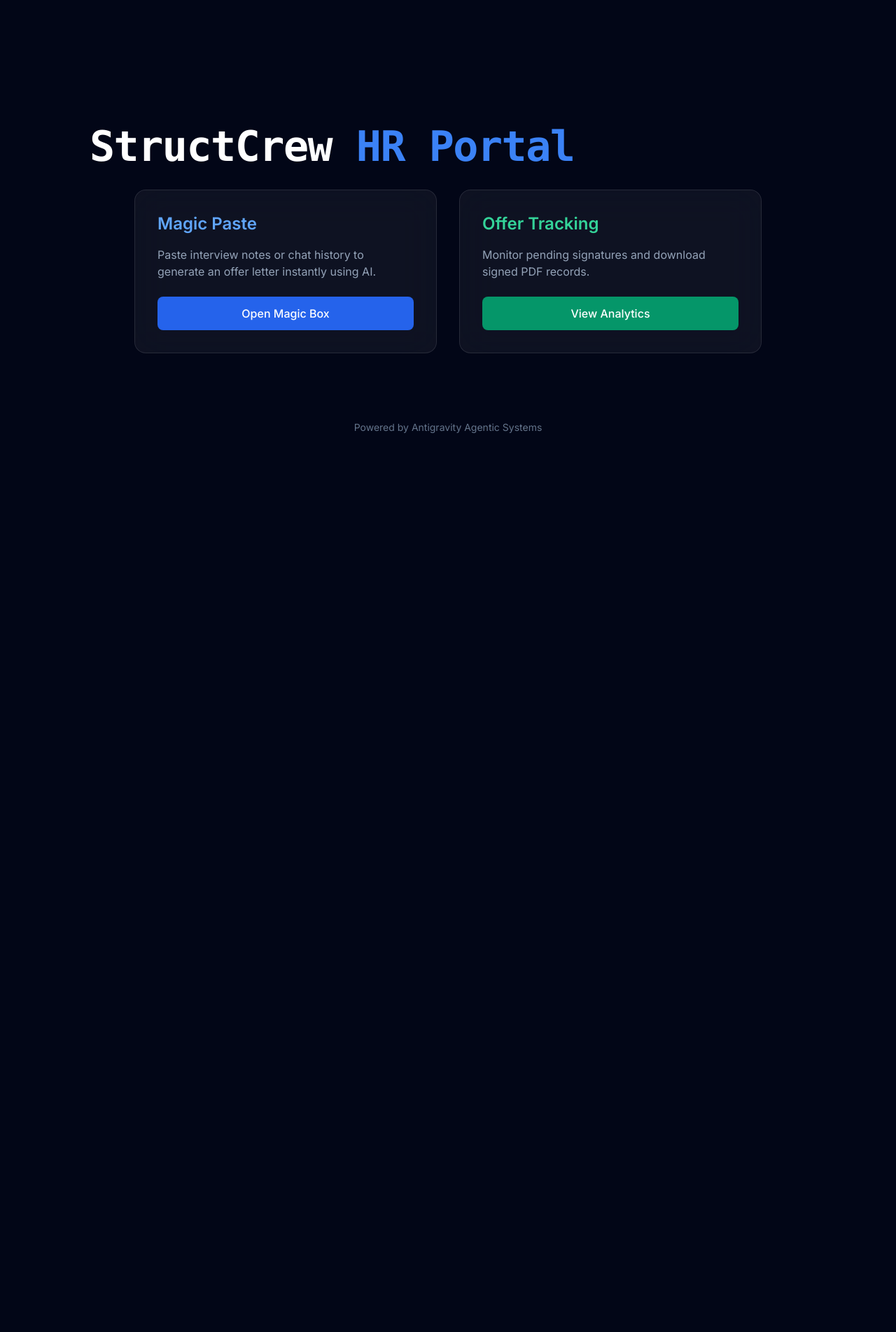
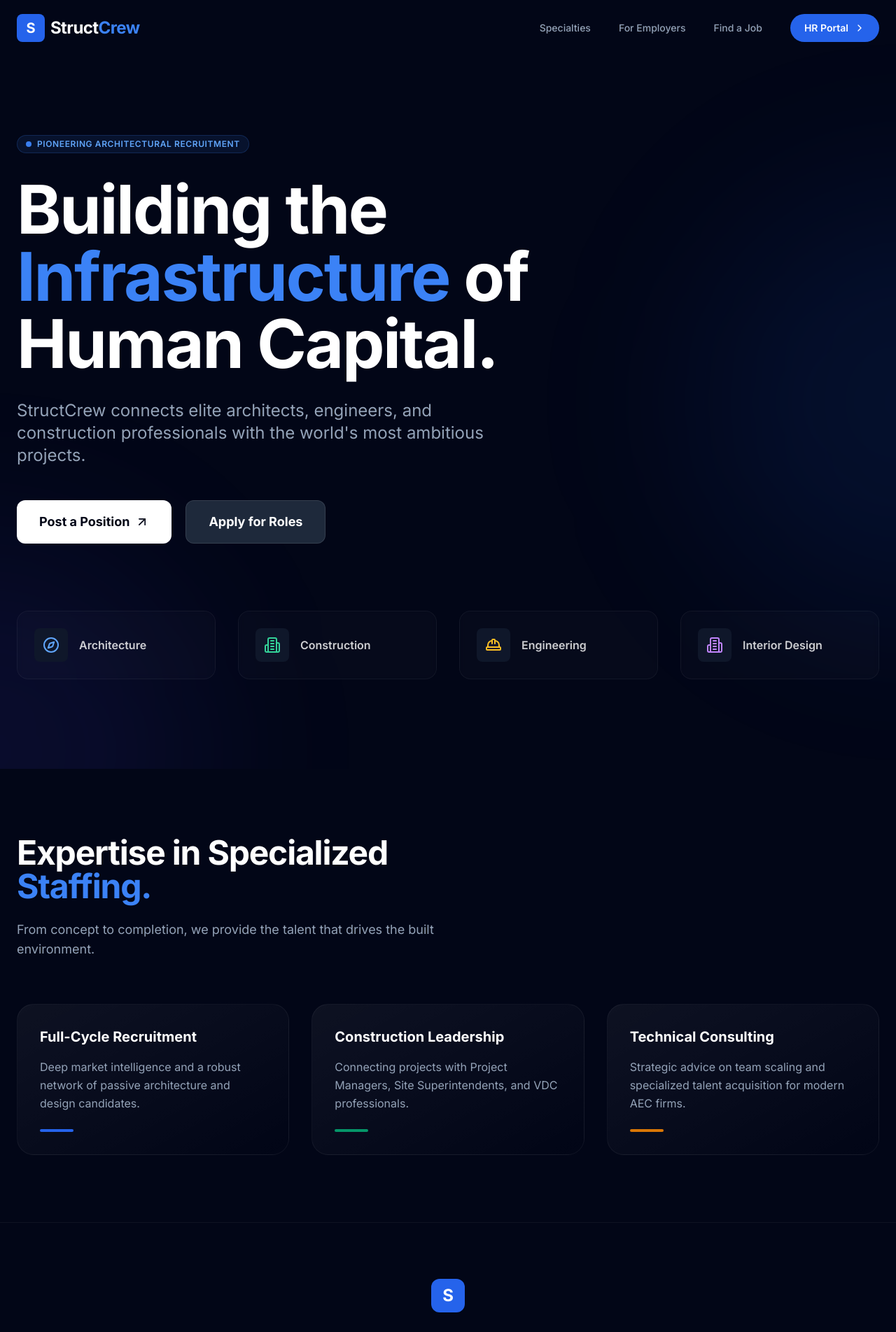
Before and after one commit to yashrmusic/structcrew-hr-portal, a Next.js app: page / in a window 1280 px wide. Shown: the top 1904 px of the page at 70% size. Before the commit the page ends 800 px from the top, so only its background shows below. Built offline with nearby package versions, Linux system fonts and the light colour scheme.

Commit message:
Add premium architecture recruitment homepage and components

```diff
--- a/app/page.tsx
+++ b/app/page.tsx
@@ -1,33 +1,56 @@
+import Navbar from "@/components/Navbar";
+import Hero from "@/components/Hero";
+
 export default function Home() {
     return (
-        <main className="flex min-h-screen flex-col items-center justify-center p-24 bg-slate-950 text-white">
-            <div className="z-10 max-w-5xl w-full items-center justify-between font-mono text-sm lg:flex">
-                <h1 className="text-4xl font-bold tracking-tight text-white sm:text-6xl mb-8">
-                    StructCrew <span className="text-blue-500">HR Portal</span>
-                </h1>
-            </div>
+        <>
+            <Navbar />
+            <Hero />
 
-            <div className="grid grid-cols-1 md:grid-cols-2 gap-8 w-full max-w-4xl">
-                <div className="p-8 rounded-2xl border border-white/10 bg-white/5 backdrop-blur-xl">
-                    <h2 className="text-2xl font-semibold mb-4 text-blue-400">Magic Paste</h2>
-                    <p className="text-slate-400 mb-6">Paste interview notes or chat history to generate an offer letter instantly using AI.</p>
-                    <button className="w-full py-3 px-6 rounded-lg bg-blue-600 hover:bg-blue-700 transition-all font-medium">
-                        Open Magic Box
-                    </button>
+            {/* Featured Roles Section */}
+            <section id="services" className="py-24 bg-slate-950 relative">
+                <div className="max-w-7xl mx-auto px-6">
+                    <div className="flex flex-col md:flex-row md:items-end justify-between mb-16 gap-8">
+                        <div className="max-w-2xl">
+                            <h2 className="text-3xl md:text-5xl font-bold text-white mb-6 tracking-tight">Expertise in Specialized <span className="text-blue-500">Staffing.</span></h2>
+                            <p className="text-lg text-slate-400">From concept to completion, we provide the talent that drives the built environment.</p>
+                        </div>
+                    </div>
+
+                    <div className="grid grid-cols-1 md:grid-cols-3 gap-8">
+                        <div className="p-8 rounded-3xl border border-white/5 bg-gradient-to-br from-white/[0.05] to-transparent hover:border-blue-500/30 transition-all group">
+                            <h3 className="text-xl font-bold mb-4 text-white">Full-Cycle Recruitment</h3>
+                            <p className="text-slate-400 leading-relaxed mb-6">Deep market intelligence and a robust network of passive architecture and design candidates.</p>
+                            <div className="w-12 h-1 bg-blue-600 rounded-full group-hover:w-24 transition-all" />
+                        </div>
+
+                        <div className="p-8 rounded-3xl border border-white/5 bg-gradient-to-br from-white/[0.05] to-transparent hover:border-emerald-500/30 transition-all group">
+                            <h3 className="text-xl font-bold mb-4 text-white">Construction Leadership</h3>
+                            <p className="text-slate-400 leading-relaxed mb-6">Connecting projects with Project Managers, Site Superintendents, and VDC professionals.</p>
+                            <div className="w-12 h-1 bg-emerald-600 rounded-full group-hover:w-24 transition-all" />
+                        </div>
+
+                        <div className="p-8 rounded-3xl border border-white/5 bg-gradient-to-br from-white/[0.05] to-transparent hover:border-amber-500/30 transition-all group">
+                            <h3 className="text-xl font-bold mb-4 text-white">Technical Consulting</h3>
+                            <p className="text-slate-400 leading-relaxed mb-6">Strategic advice on team scaling and specialized talent acquisition for modern AEC firms.</p>
+                            <div className="w-12 h-1 bg-amber-600 rounded-full group-hover:w-24 transition-all" />
+                        </div>
+                    </div>
                 </div>
+            </section>
 
-                <div className="p-8 rounded-2xl border border-white/10 bg-white/5 backdrop-blur-xl">
-                    <h2 className="text-2xl font-semibold mb-4 text-emerald-400">Offer Tracking</h2>
-                    <p className="text-slate-400 mb-6">Monitor pending signatures and download signed PDF records.</p>
-                    <button className="w-full py-3 px-6 rounded-lg bg-emerald-600 hover:bg-emerald-700 transition-all font-medium">
-                        View Analytics
-                    </button>
+            {/* Footer Branding */}
+            <footer className="py-20 bg-slate-950 border-t border-white/5 text-center">
+                <div className="max-w-7xl mx-auto px-6 flex flex-col items-center">
+                    <div className="w-12 h-12 bg-blue-600 rounded-xl flex items-center justify-center font-bold text-2xl text-white mb-6">S</div>
+                    <p className="text-slate-500 max-w-xs mb-8">Specialized recruitment for the architecture, engineering, and construction world.</p>
+                    <div className="flex gap-8 text-sm font-medium text-slate-400">
+                        <span>© 2026 StructCrew</span>
+                        <span>Terms</span>
+                        <span>Privacy</span>
+                    </div>
                 </div>
-            </div>
-
-            <footer className="mt-24 text-slate-500 text-sm">
-                Powered by Antigravity Agentic Systems
             </footer>
-        </main>
+        </>
     );
 }
--- /dev/null
+++ b/components/Hero.tsx
@@ -0,0 +1,54 @@
+import { ArrowUpRight, Building2, HardHat, Compass } from "lucide-react";
+
+export default function Hero() {
+    return (
+        <section className="relative pt-32 pb-20 md:pt-48 md:pb-32 overflow-hidden bg-slate-950">
+            {/* Decorative Orbs */}
+            <div className="absolute top-1/4 -right-1/4 w-[600px] h-[600px] bg-blue-600/10 rounded-full blur-[120px] pointer-events-none" />
+            <div className="absolute -bottom-1/4 -left-1/4 w-[600px] h-[600px] bg-indigo-600/10 rounded-full blur-[120px] pointer-events-none" />
+
+            <div className="max-w-7xl mx-auto px-6 relative z-10">
+                <div className="max-w-4xl">
+                    <div className="inline-flex items-center gap-2 px-3 py-1 rounded-full bg-blue-500/10 border border-blue-500/20 mb-8">
+                        <span className="w-2 h-2 rounded-full bg-blue-500 animate-pulse" />
+                        <span className="text-xs font-semibold uppercase tracking-wider text-blue-400">Pioneering Architectural Recruitment</span>
+                    </div>
+
+                    <h1 className="text-5xl md:text-8xl font-bold tracking-tight text-white mb-8 leading-[1.1]">
+                        Building the <span className="text-blue-500">Infrastructure</span> of Human Capital.
+                    </h1>
+
+                    <p className="text-xl md:text-2xl text-slate-400 mb-12 max-w-2xl leading-relaxed">
+                        StructCrew connects elite architects, engineers, and construction professionals with the world's most ambitious projects.
+                    </p>
+
+                    <div className="flex flex-col sm:flex-row gap-5">
+                        <button className="px-8 py-4 rounded-xl bg-white text-slate-950 font-bold text-lg hover:bg-slate-200 transition-all flex items-center justify-center gap-2 group">
+                            Post a Position <ArrowUpRight className="w-5 h-5 group-hover:translate-x-1 group-hover:-translate-y-1 transition-transform" />
+                        </button>
+                        <button className="px-8 py-4 rounded-xl bg-slate-800 text-white font-bold text-lg border border-white/10 hover:bg-slate-700 transition-all">
+                            Apply for Roles
+                        </button>
+                    </div>
+                </div>
+
+                {/* Floating Icons */}
+                <div className="mt-24 grid grid-cols-2 lg:grid-cols-4 gap-4 md:gap-8">
+                    {[
+                        { icon: Compass, label: "Architecture", color: "text-blue-400" },
+                        { icon: Building2, label: "Construction", color: "text-emerald-400" },
+                        { icon: HardHat, label: "Engineering", color: "text-amber-400" },
+                        { icon: Building2, label: "Interior Design", color: "text-purple-400" },
+                    ].map((item, i) => (
+                        <div key={i} className="p-6 rounded-2xl border border-white/5 bg-white/[0.02] backdrop-blur-sm flex items-center gap-4 group hover:border-white/10 hover:bg-white/[0.05] transition-all">
+                            <div className={`p-3 rounded-lg bg-slate-900 ${item.color}`}>
+                                <item.icon className="w-6 h-6" />
+                            </div>
+                            <span className="font-semibold text-white/80 group-hover:text-white transition-colors">{item.label}</span>
+                        </div>
+                    ))}
+                </div>
+            </div>
+        </section>
+    );
+}
--- /dev/null
+++ b/components/Navbar.tsx
@@ -0,0 +1,40 @@
+"use client";
+import Link from "next/link";
+import { useState, useEffect } from "react";
+import { Menu, X, ChevronRight } from "lucide-react";
+
+export default function Navbar() {
+    const [isScrolled, setIsScrolled] = useState(false);
+
+    useEffect(() => {
+        const handleScroll = () => {
+            setIsScrolled(window.scrollY > 10);
+        };
+        window.addEventListener("scroll", handleScroll);
+        return () => window.removeEventListener("scroll", handleScroll);
+    }, []);
+
+    return (
+        <nav className={`fixed top-0 left-0 right-0 z-50 transition-all duration-300 ${isScrolled ? "bg-slate-950/80 backdrop-blur-xl border-b border-white/10" : "bg-transparent"}`}>
+            <div className="max-w-7xl mx-auto px-6 h-20 flex items-center justify-between">
+                <Link href="/" className="flex items-center gap-2">
+                    <div className="w-10 h-10 bg-blue-600 rounded-lg flex items-center justify-center font-bold text-xl text-white">S</div>
+                    <span className="text-2xl font-bold tracking-tight text-white">Struct<span className="text-blue-500">Crew</span></span>
+                </Link>
+
+                <div className="hidden md:flex items-center gap-10">
+                    <Link href="#services" className="text-sm font-medium text-slate-400 hover:text-white transition-colors">Specialties</Link>
+                    <Link href="#employers" className="text-sm font-medium text-slate-400 hover:text-white transition-colors">For Employers</Link>
+                    <Link href="#candidates" className="text-sm font-medium text-slate-400 hover:text-white transition-colors">Find a Job</Link>
+                    <Link href="/portal" className="px-5 py-2.5 rounded-full bg-blue-600 hover:bg-blue-700 text-white text-sm font-semibold transition-all flex items-center gap-2">
+                        HR Portal <ChevronRight className="w-4 h-4" />
+                    </Link>
+                </div>
+
+                <button className="md:hidden text-white p-2">
+                    <Menu className="w-6 h-6" />
+                </button>
+            </div>
+        </nav>
+    );
+}
```
